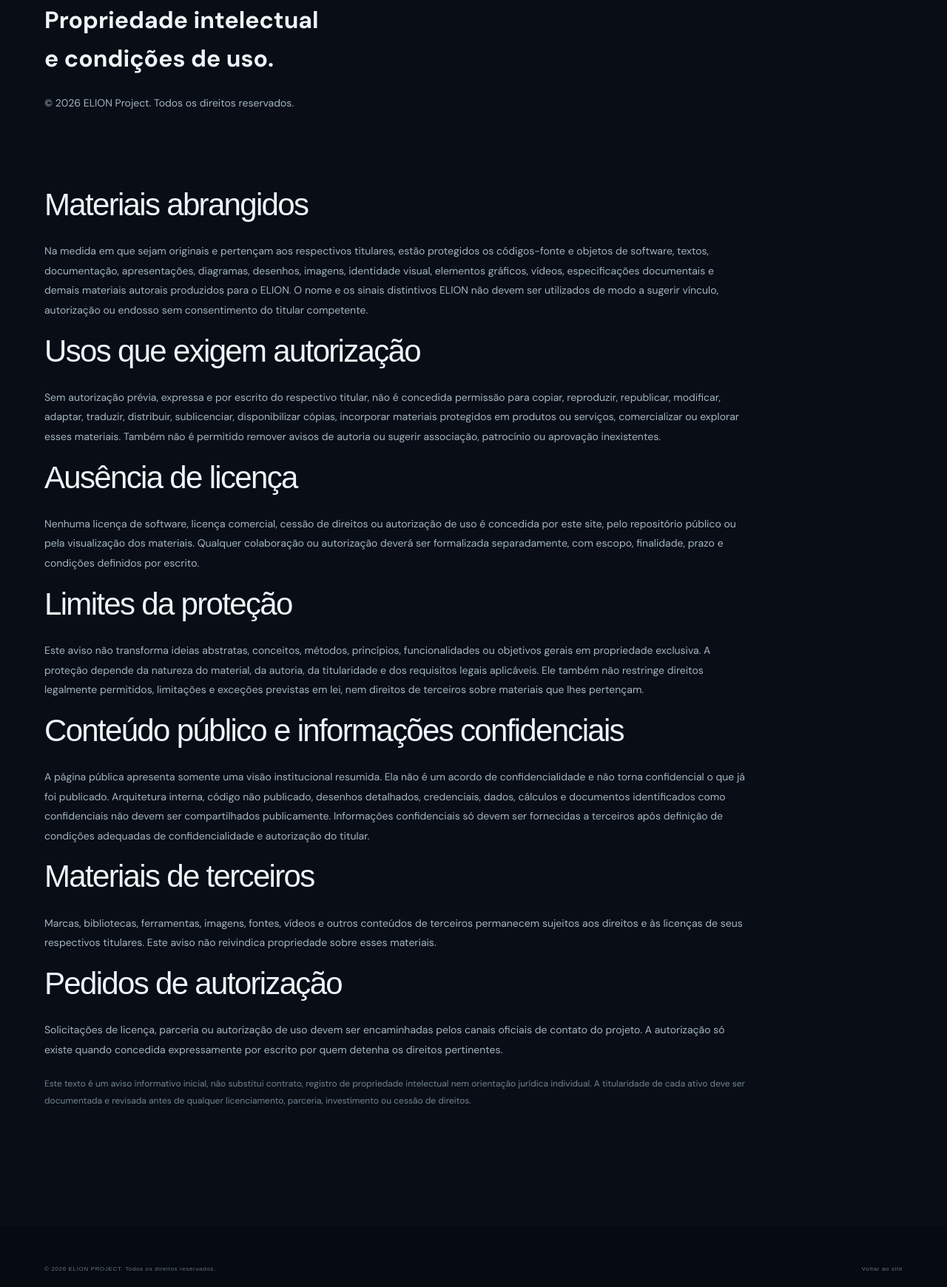
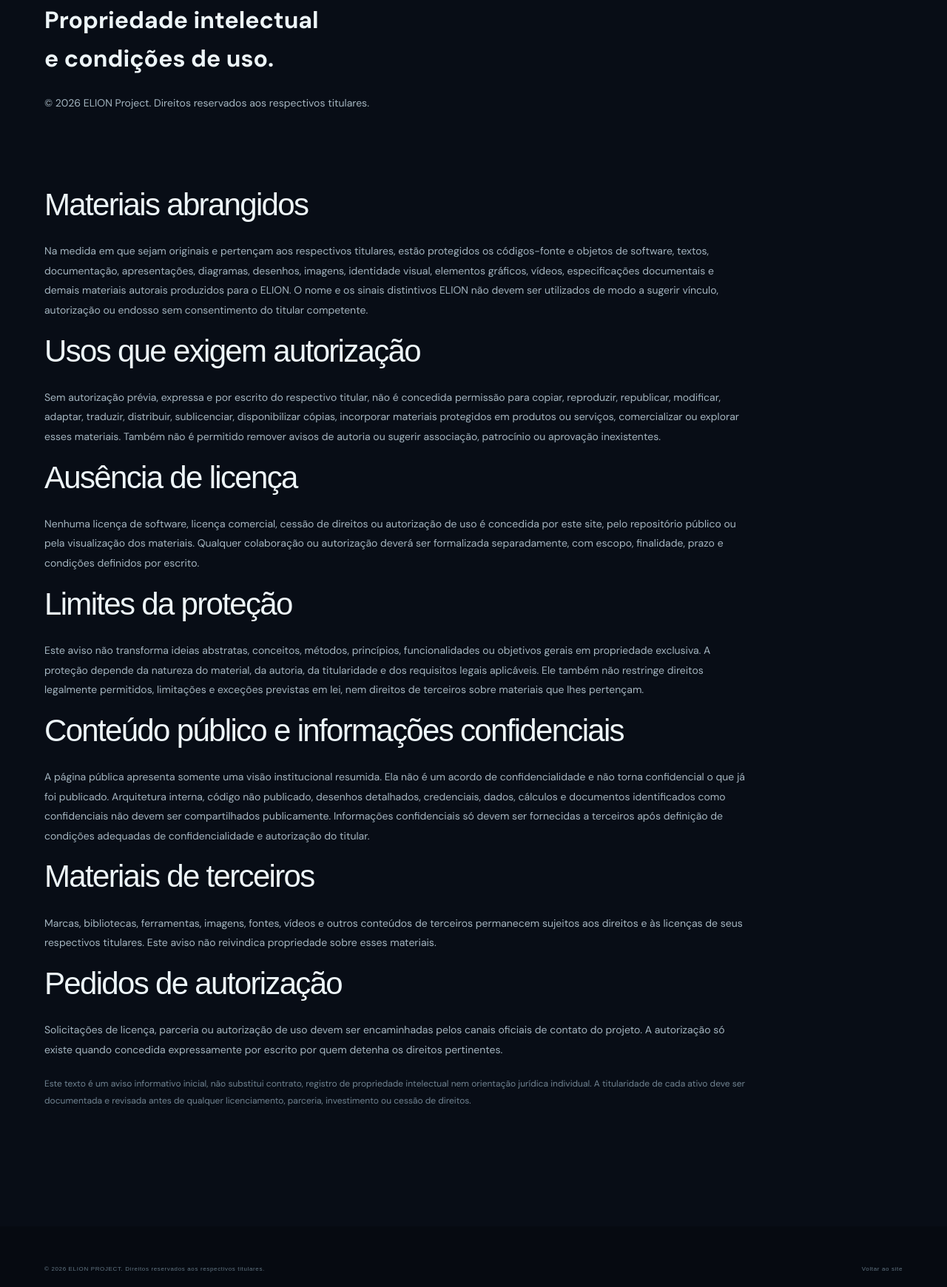
Before and after one commit to CALIXTO-Samuel/ELION-Project, a plain HTML site: page propriedade-intelectual.html in a window 1280 px wide. Shown: the part 220-1960 px from the top of the page at 74% size. Drawn offline with Linux system fonts and the light colour scheme.

Commit message:
Clarify ownership attribution in rights notice

```diff
--- a/propriedade-intelectual.html
+++ b/propriedade-intelectual.html
@@ -22,7 +22,7 @@
   <main class="section-wrap section-pad">
     <div class="section-kicker">INFORMAÇÕES LEGAIS</div>
     <h1>Propriedade intelectual<br><span>e condições de uso.</span></h1>
-    <p class="detail-lead">© 2026 ELION Project. Todos os direitos reservados.</p>
+    <p class="detail-lead">© 2026 ELION Project. Direitos reservados aos respectivos titulares.</p>
     <section class="detail-section">
       <h2>Materiais abrangidos</h2>
       <p>Na medida em que sejam originais e pertençam aos respectivos titulares, estão protegidos os códigos-fonte e objetos de software, textos, documentação, apresentações, diagramas, desenhos, imagens, identidade visual, elementos gráficos, vídeos, especificações documentais e demais materiais autorais produzidos para o ELION. O nome e os sinais distintivos ELION não devem ser utilizados de modo a sugerir vínculo, autorização ou endosso sem consentimento do titular competente.</p>
@@ -41,6 +41,6 @@
       <p class="muted">Este texto é um aviso informativo inicial, não substitui contrato, registro de propriedade intelectual nem orientação jurídica individual. A titularidade de cada ativo deve ser documentada e revisada antes de qualquer licenciamento, parceria, investimento ou cessão de direitos.</p>
     </section>
   </main>
-  <footer class="footer"><div class="section-wrap footer-bottom"><span>© 2026 ELION PROJECT. Todos os direitos reservados.</span><span><a href="index.html">Voltar ao site</a></span></div></footer>
+  <footer class="footer"><div class="section-wrap footer-bottom"><span>© 2026 ELION PROJECT. Direitos reservados aos respectivos titulares.</span><span><a href="index.html">Voltar ao site</a></span></div></footer>
 </body>
 </html>
```
